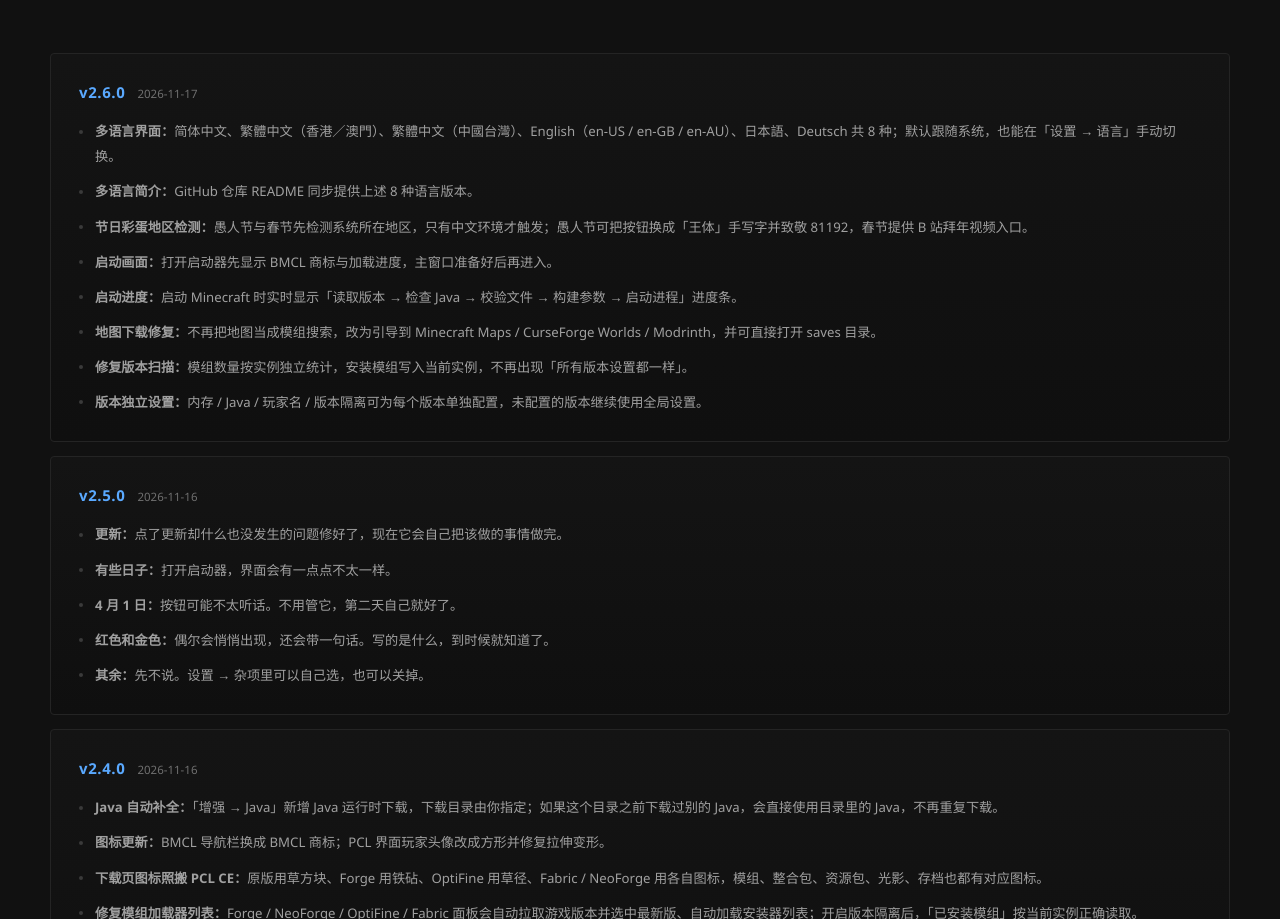
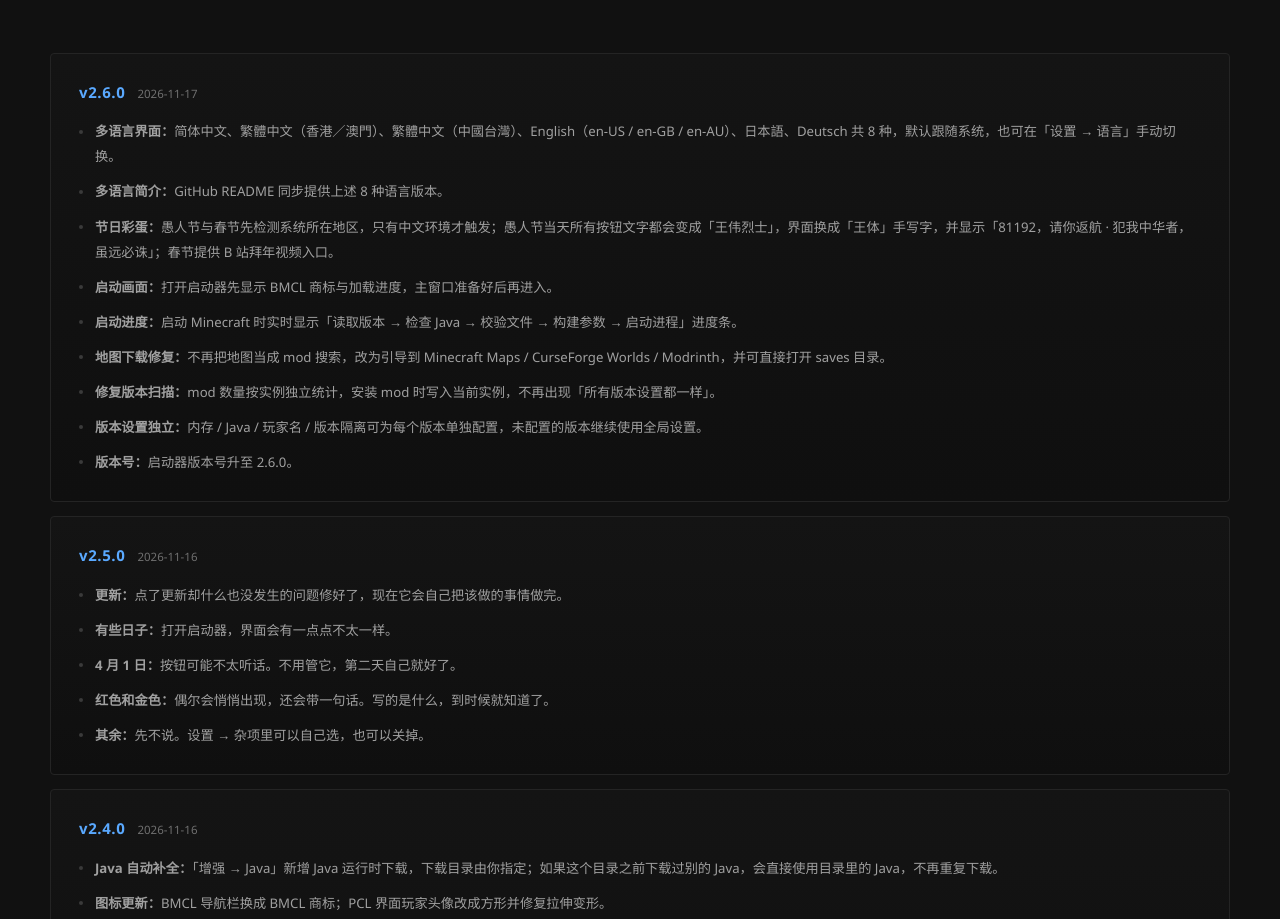
Before and after one commit to fft1145/bmcl-site, a plain HTML site: page index.html in a window 1280 px wide. Shown: the part 3814-4733 px from the top of the page. Drawn offline with Linux system fonts and the light colour scheme.

Commit message:
重写 2.6.0 更新日志：愚人节所有按钮显示王伟烈士

```diff
--- a/index.html
+++ b/index.html
@@ -335,14 +335,15 @@
         <article class="changelog-item">
           <div class="changelog-ver"><b>v2.6.0</b><span>2026-11-17</span></div>
           <ul>
-            <li><b>多语言界面：</b>简体中文、繁體中文（香港／澳門）、繁體中文（中國台灣）、English（en-US / en-GB / en-AU）、日本語、Deutsch 共 8 种；默认跟随系统，也能在「设置 → 语言」手动切换。</li>
-            <li><b>多语言简介：</b>GitHub 仓库 README 同步提供上述 8 种语言版本。</li>
-            <li><b>节日彩蛋地区检测：</b>愚人节与春节先检测系统所在地区，只有中文环境才触发；愚人节可把按钮换成「王体」手写字并致敬 81192，春节提供 B 站拜年视频入口。</li>
+            <li><b>多语言界面：</b>简体中文、繁體中文（香港／澳門）、繁體中文（中國台灣）、English（en-US / en-GB / en-AU）、日本語、Deutsch 共 8 种，默认跟随系统，也可在「设置 → 语言」手动切换。</li>
+            <li><b>多语言简介：</b>GitHub README 同步提供上述 8 种语言版本。</li>
+            <li><b>节日彩蛋：</b>愚人节与春节先检测系统所在地区，只有中文环境才触发；愚人节当天所有按钮文字都会变成「王伟烈士」，界面换成「王体」手写字，并显示「81192，请你返航 · 犯我中华者，虽远必诛」；春节提供 B 站拜年视频入口。</li>
             <li><b>启动画面：</b>打开启动器先显示 BMCL 商标与加载进度，主窗口准备好后再进入。</li>
             <li><b>启动进度：</b>启动 Minecraft 时实时显示「读取版本 → 检查 Java → 校验文件 → 构建参数 → 启动进程」进度条。</li>
-            <li><b>地图下载修复：</b>不再把地图当成模组搜索，改为引导到 Minecraft Maps / CurseForge Worlds / Modrinth，并可直接打开 saves 目录。</li>
-            <li><b>修复版本扫描：</b>模组数量按实例独立统计，安装模组写入当前实例，不再出现「所有版本设置都一样」。</li>
-            <li><b>版本独立设置：</b>内存 / Java / 玩家名 / 版本隔离可为每个版本单独配置，未配置的版本继续使用全局设置。</li>
+            <li><b>地图下载修复：</b>不再把地图当成 mod 搜索，改为引导到 Minecraft Maps / CurseForge Worlds / Modrinth，并可直接打开 saves 目录。</li>
+            <li><b>修复版本扫描：</b>mod 数量按实例独立统计，安装 mod 时写入当前实例，不再出现「所有版本设置都一样」。</li>
+            <li><b>版本设置独立：</b>内存 / Java / 玩家名 / 版本隔离可为每个版本单独配置，未配置的版本继续使用全局设置。</li>
+            <li><b>版本号：</b>启动器版本号升至 2.6.0。</li>
           </ul>
         </article>
 
```
Also changed, not shown: 1 other file.
